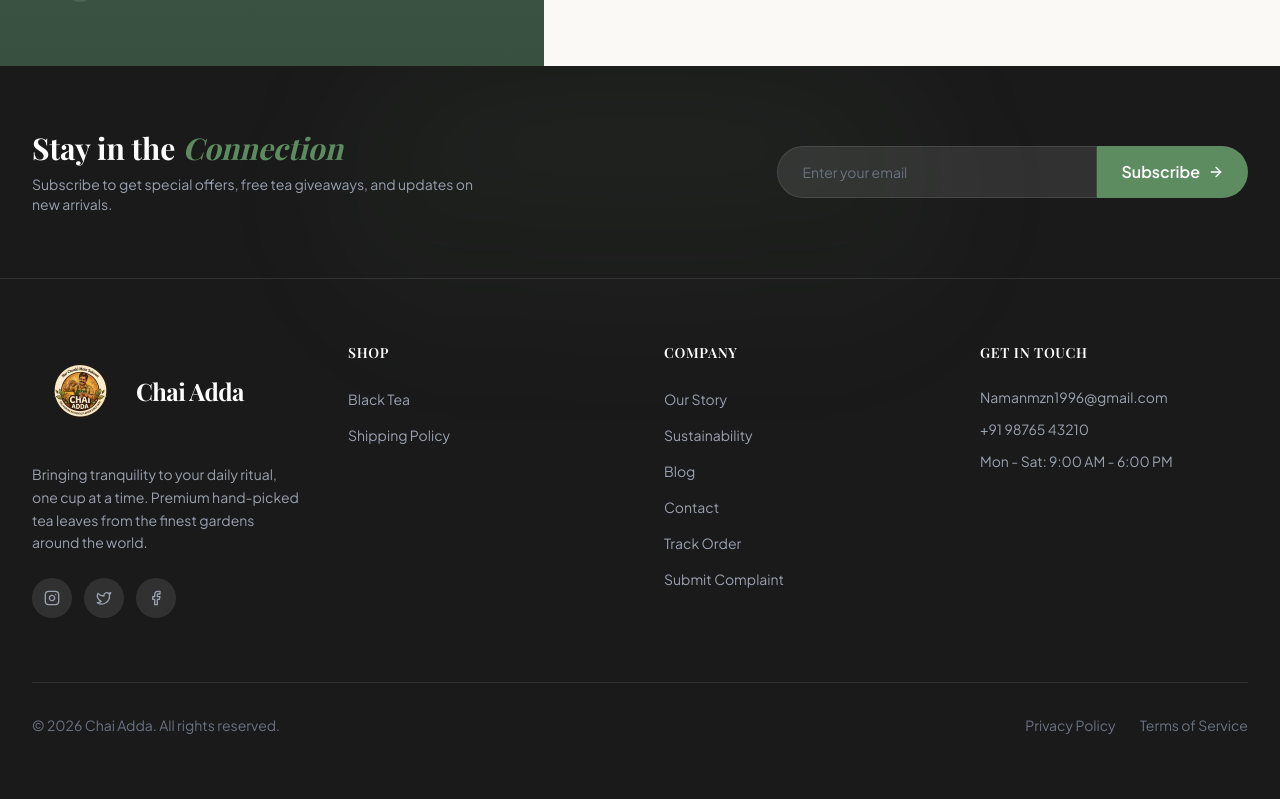
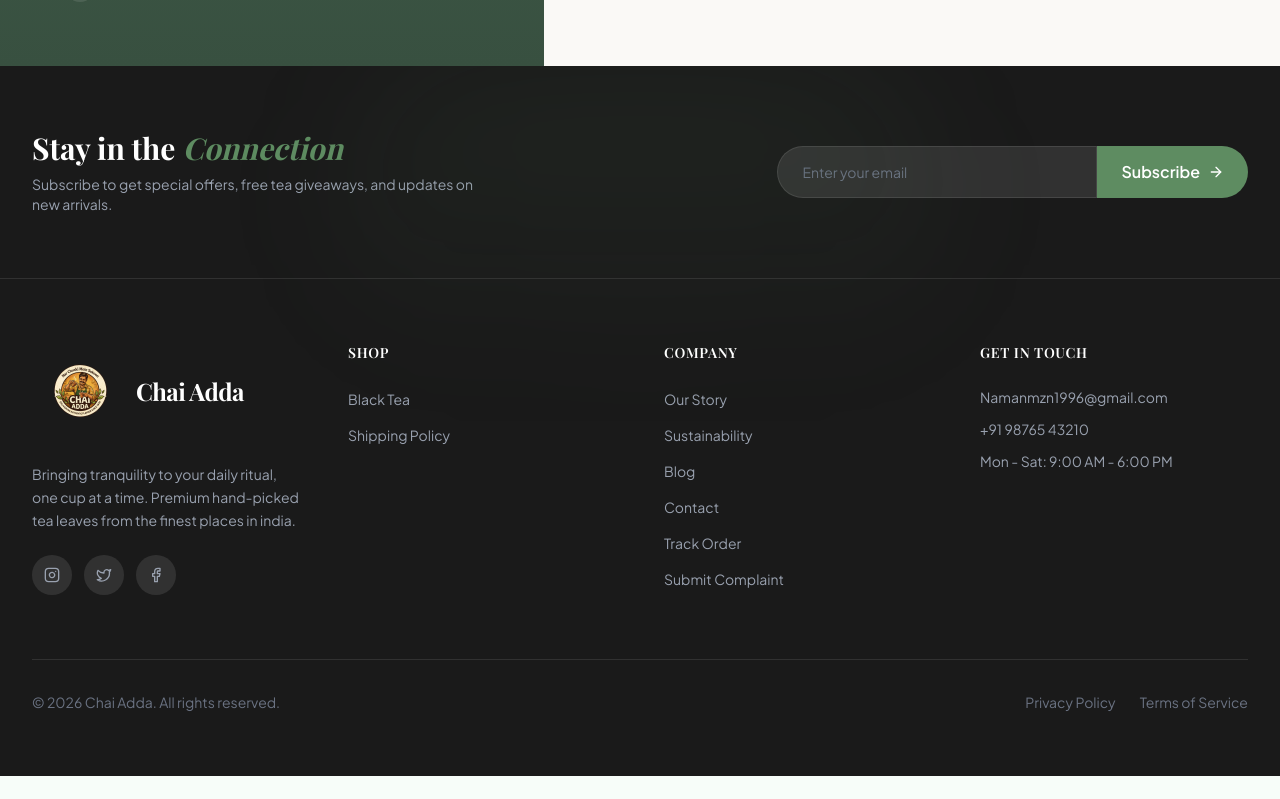
Before and after one commit to prashantyadav07/new-tea-repo, a React (Vite) app: page /login in a window 1280 px wide. Shown: the part 782-1581 px from the top of the page. After the commit the page ends 1558 px from the top, so only its background shows below. Built offline with nearby package versions, Linux system fonts and the light colour scheme; no server answers; grey boxes are pictures that could not be loaded; a web font is replaced by a local one.

Commit message:
new changes

```diff
--- a/src/components/Footer.jsx
+++ b/src/components/Footer.jsx
@@ -67,7 +67,7 @@ export default function Footer() {
                             </span>
                         </Link>
                         <p className="text-gray-400 text-sm leading-relaxed mb-6">
-                            Bringing tranquility to your daily ritual, one cup at a time. Premium hand-picked tea leaves from the finest gardens around the world.
+                            Bringing tranquility to your daily ritual, one cup at a time. Premium hand-picked tea leaves from the finest places in india.
                         </p>
                         <div className="flex gap-3">
                             {[Instagram, Twitter, Facebook].map((Icon, i) => (
```
